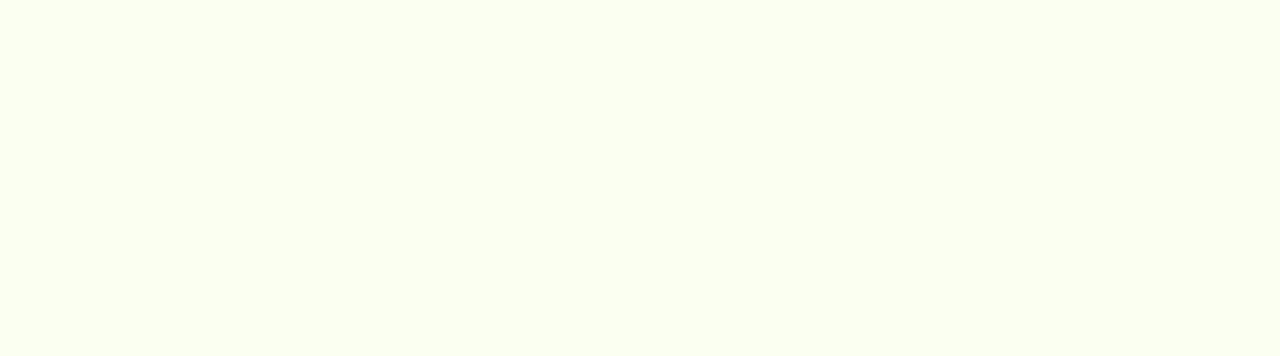
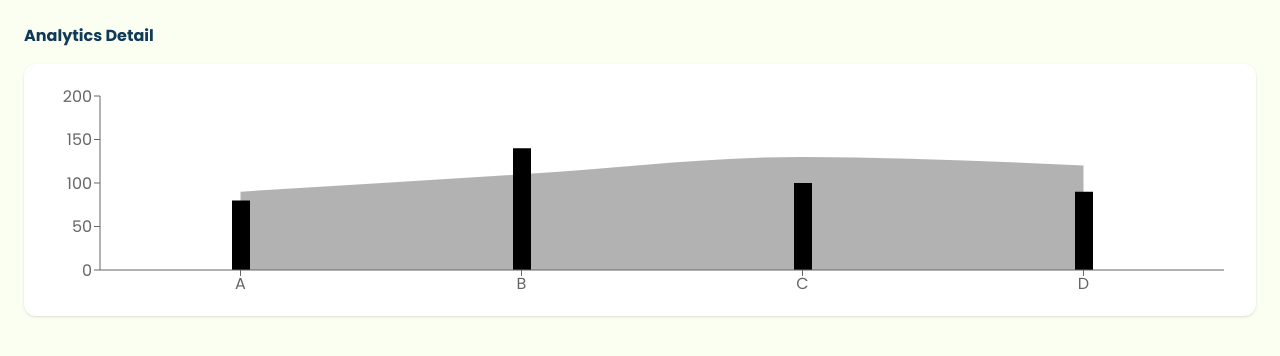
Before and after one commit to ShanellaChr/SIMON, a React (Vite) app: page /coba2 in a window 1280 px wide. Before the commit this address had no page. Shown: the top 356 px of the page. Built offline with nearby package versions, Linux system fonts and the light colour scheme.

Commit message:
Trying Recharts First

```diff
--- a/src/App.jsx
+++ b/src/App.jsx
@@ -6,9 +6,10 @@ import SIMCard from './pages/SIMCard'
 import Geo from './pages/Geo'
 import Report from './pages/Report'
 
-
 //import components
 import Nav from './components/Nav'
+import Dashboard from "./pages/coba1";
+import Analytics from "./pages/Coba2";
 
 function App() {
   return (
@@ -20,6 +21,8 @@ function App() {
         <Route path="/geo" element={<Geo />} />
         <Route path="/report" element={<Report />} />
         <Route path="/nav" element={<Nav />} />
+        <Route path="/coba1" element={<Dashboard />} />
+        <Route path="/coba2" element={<Analytics />} />
       </Routes>
     </div>
   );
--- /dev/null
+++ b/src/components/charts/LineBarCoba.jsx
@@ -0,0 +1,57 @@
+import {
+  ComposedChart,
+  Line,
+  Area,
+  Bar,
+  XAxis,
+  YAxis,
+  CartesianGrid,
+  Tooltip,
+  Legend,
+  ResponsiveContainer,
+} from "recharts";
+
+export default function ComposedChartWidget({
+  data,
+  height = 280,
+  showLegend = true,
+  showGrid = true,
+  areaKey = "amt",
+  barKey = "pv",
+  lineKey = "uv",
+  areaColor = "var(--color-SMaqua)",
+  barColor = "var(--color-SMnavy)",
+  lineColor = "var(--color-SMtsel)",
+}) {
+  return (
+    <div className="w-full" style={{ height }}>
+      <ResponsiveContainer width="100%" height="100%">
+        <ComposedChart data={data} margin={{ top: 16, right: 16, left: 0, bottom: 0 }}>
+          {showGrid && <CartesianGrid stroke="#e5e7eb" />}
+
+          <XAxis dataKey="name" />
+          <YAxis />
+          <Tooltip />
+          {showLegend && <Legend />}
+
+          <Area
+            type="monotone"
+            dataKey={areaKey}
+            fill={areaColor}
+            stroke={areaColor}
+            fillOpacity={0.3}
+          />
+
+          <Bar dataKey={barKey} barSize={18} fill={barColor} />
+
+          <Line
+            type="monotone"
+            dataKey={lineKey}
+            stroke={lineColor}
+            strokeWidth={2}
+          />
+        </ComposedChart>
+      </ResponsiveContainer>
+    </div>
+  );
+}
--- /dev/null
+++ b/src/pages/Coba1.jsx
@@ -0,0 +1,30 @@
+import { Line } from "recharts";
+import LineBarCoba from "../components/charts/LineBarCoba";
+
+const dashboardData = [
+  { name: "Jan", uv: 400, pv: 240, amt: 240 },
+  { name: "Feb", uv: 300, pv: 139, amt: 221 },
+  { name: "Mar", uv: 200, pv: 980, amt: 229 },
+  { name: "Apr", uv: 278, pv: 390, amt: 200 },
+];
+
+export default function Dashboard() {
+  return (
+    <div className="p-6 bg-SMcream min-h-screen font-poppins">
+      <h1 className="text-20 font-bold text-SMnavy mb-4">
+        Dashboard Overview
+      </h1>
+
+      <div className="bg-white rounded-xl shadow p-4">
+        <LineBarCoba
+          data={dashboardData}
+          height={300}
+          showLegend={true}
+          areaColor="var(--color-SMaqua)"
+          barColor="var(--color-SMnavy)"
+          lineColor="var(--color-SMtsel)"
+        />
+      </div>
+    </div>
+  );
+}
--- /dev/null
+++ b/src/pages/Coba2.jsx
@@ -0,0 +1,30 @@
+import LineBarCoba from "../components/charts/LineBarCoba";
+
+const analyticsData = [
+  { name: "A", uv: 120, pv: 80, amt: 90 },
+  { name: "B", uv: 200, pv: 140, amt: 110 },
+  { name: "C", uv: 150, pv: 100, amt: 130 },
+  { name: "D", uv: 170, pv: 90, amt: 120 },
+];
+
+export default function Analytics() {
+  return (
+    <div className="p-6 font-poppins">
+      <h2 className="text-20 font-bold text-SMnavy mb-4">
+        Analytics Detail
+      </h2>
+
+      <div className="bg-white rounded-xl shadow p-4">
+        <LineBarCoba
+          data={analyticsData}
+          height={220}
+          showLegend={false}
+          showGrid={false}
+          barColor="var(--color-SMgreenAlert)"
+          lineColor="var(--color-SMredAlert)"
+          areaColor="var(--color-SMmint)"
+        />
+      </div>
+    </div>
+  );
+}
--- a/src/pages/Monitoring-Summary.jsx
+++ b/src/pages/Monitoring-Summary.jsx
@@ -1,9 +1,14 @@
 import MainLayout from "../layouts/MainLayout";
+import LineBarCoba from "../components/charts/LineBarCoba";
+
 
 export default function Summary() {
   return (
     <MainLayout>
       <h1 className="text-3xl font-bold text-SMnavy mb-6">SUMMARY</h1>
+      <div className="bg-white rounded-xl shadow p-4">
+        <LineBarCoba />
+      </div>
     </MainLayout>
   );
 }
```
